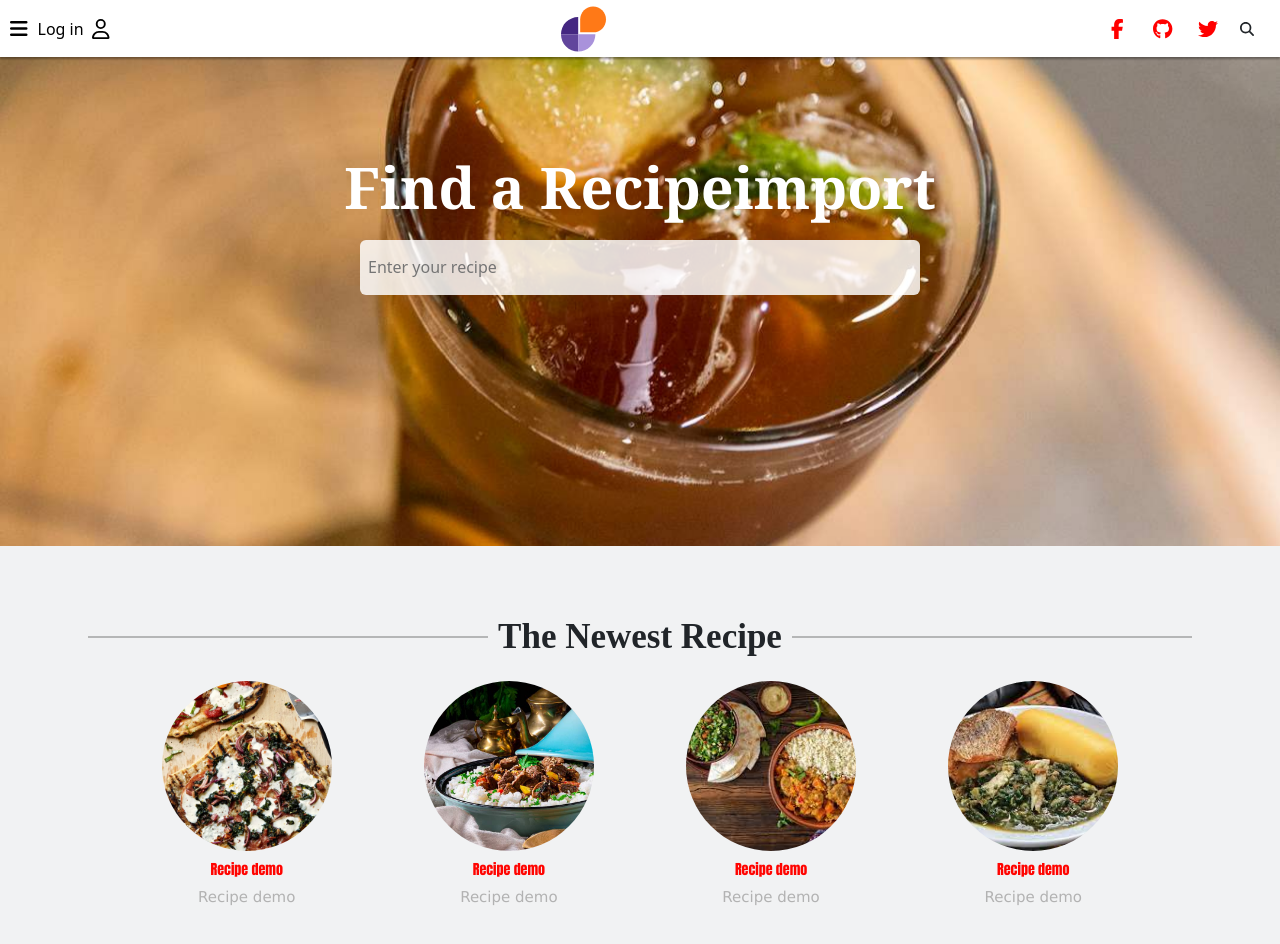
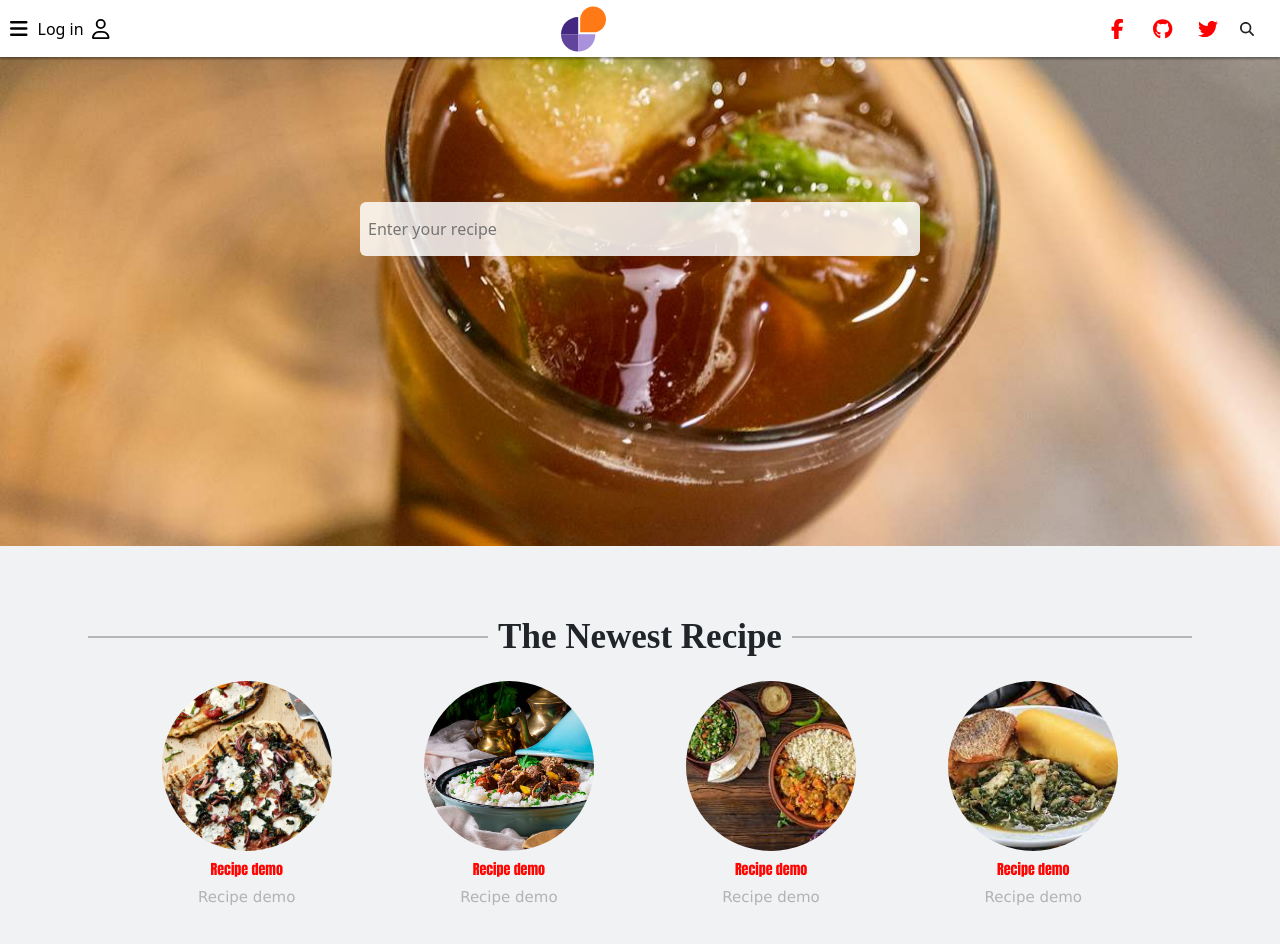
Before and after one commit to Blessman-Newton/magic_recipe, a React (Create React App) app in the folder recipe_app/frontend/: page / in a window 1280 px wide. Shown: the top 944 px of the page. Built offline with nearby package versions, Linux system fonts and the light colour scheme.

Commit message:
Remove fontawesome

```diff
--- a/recipe_app/frontend/src/component/Hero.jsx
+++ b/recipe_app/frontend/src/component/Hero.jsx
@@ -2,7 +2,6 @@ import React, { useEffect } from 'react';
 import Swiper from 'swiper';
 import 'swiper/swiper-bundle.min.css';
 import SwiperCore, { Autoplay } from 'swiper'
-import { FontAwesomeIcon } from '@fortawesome/react-fontawesome';
 import './Hero.css'
 import Search from '../component/Search';
 import image2 from '../asserts/images/backIcons/bg2.jpg';
@@ -40,8 +39,6 @@ const Hero = () => {
                 </div>
             </div>
             <div className='recipe-headline'>
-                <h2>Find a Recipeimport <FontAwesomeIcon icon="fab-brands fa-facebook-f" style={{color: "#f5f5f5",}} /></h2>
-
             </div>
             <Search />
 
```
